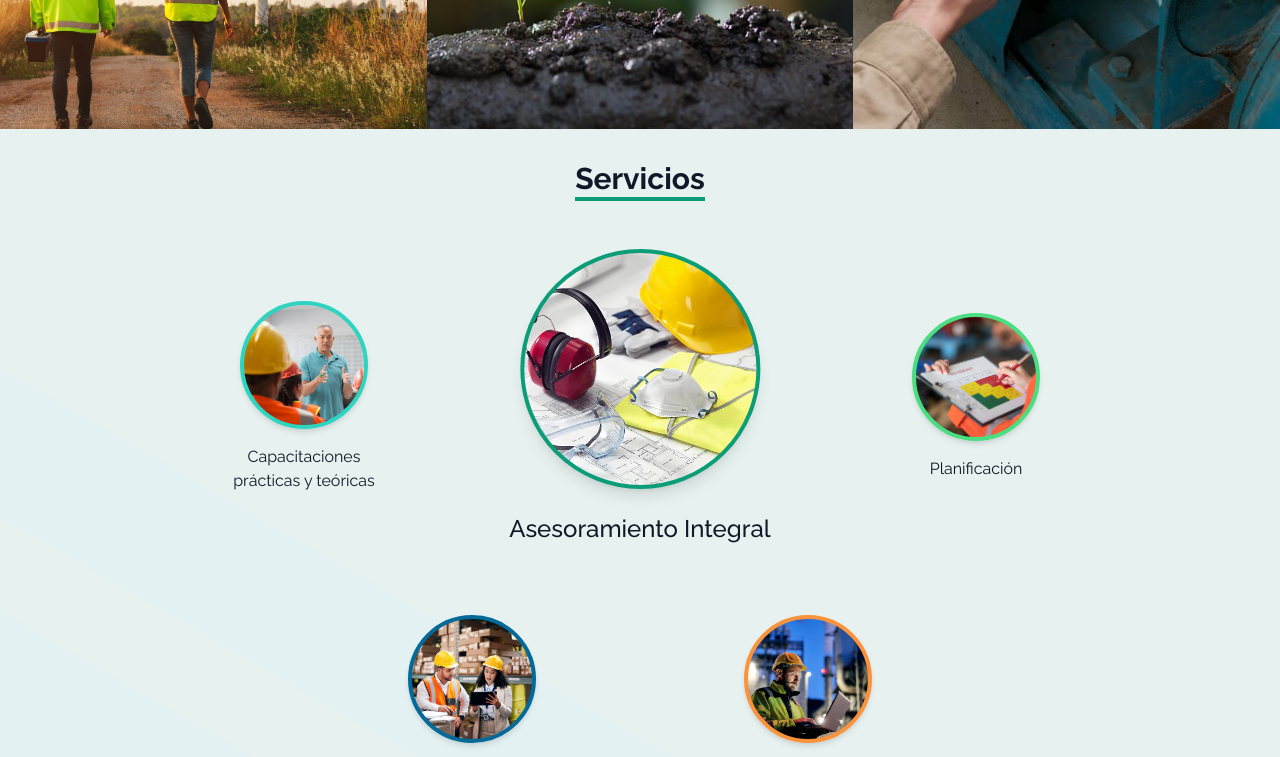
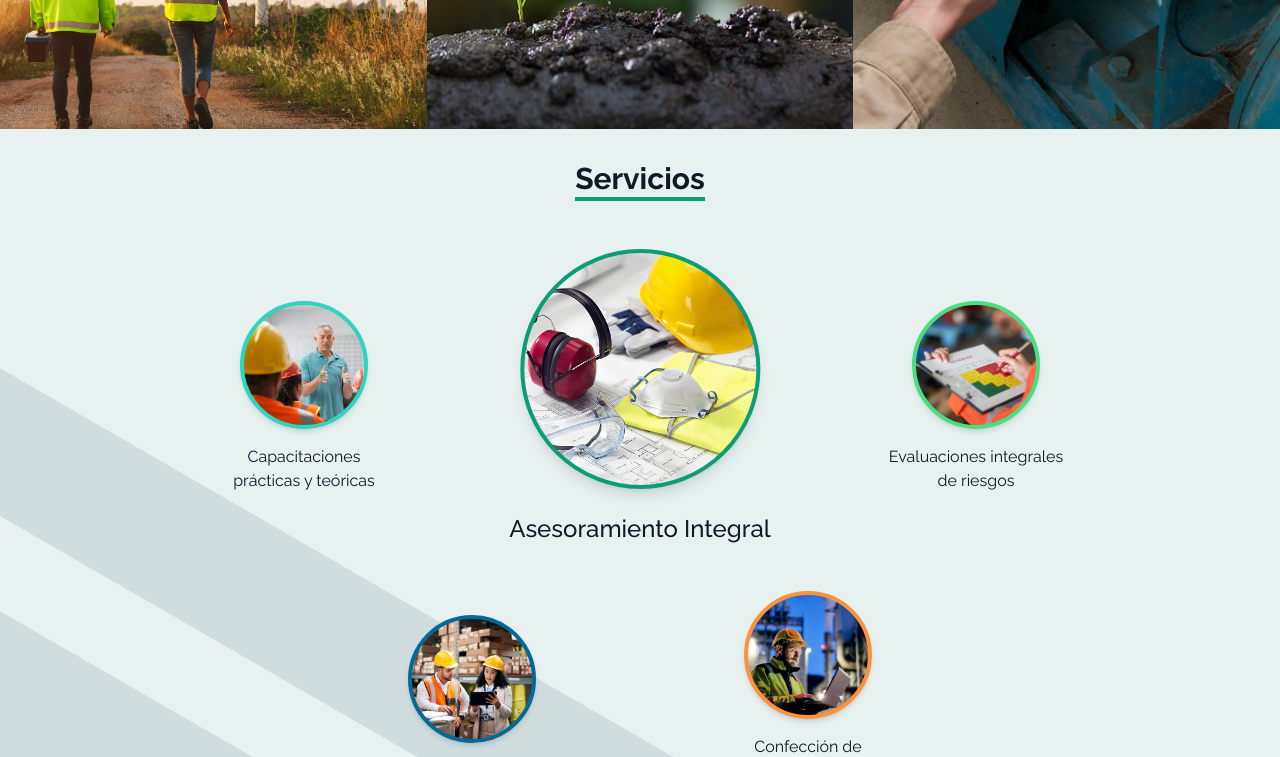
Before and after one commit to augusbuttaro/GABIA, a React (Create React App) app: page / in a window 1280 px wide. Shown: the part 360-1117 px from the top of the page. Built offline with nearby package versions, Linux system fonts and the light colour scheme.

Commit message:
refine services names

```diff
--- a/src/components/Services.js
+++ b/src/components/Services.js
@@ -6,9 +6,9 @@ import servicio from '../public/servicio.jpg'
 
 const services = [
   { name: "Capacitaciones prácticas y teóricas", color: "border-teal-400", img: capacitacion },
-  { name: "Trabajo en equipo", color: "border-blue-400", img: servicio },
-  { name: "Estrategia", color: "border-orange-400", img: programas },
-  { name: "Planificación", color: "border-green-400",  img: risk },
+  { name: "Soporte técnico y legal", color: "border-blue-400", img: servicio },
+  { name: "Confección de programas de higiene y salud ocupacional", color: "border-orange-400", img: programas },
+  { name: "Evaluaciones integrales de riesgos", color: "border-green-400",  img: risk },
 ];
 
 // Move circles closer to the center
@@ -25,8 +25,8 @@ const Services = () => {
       {/* Stripes background */}
       <div className="absolute inset-0 w-full h-full z-0 pointer-events-none">
         <div className="absolute left-0 top-0 w-full h-full" style={{ zIndex: 0 }}>
-          <div className="absolute right-0 w-[180vw] h-32 bg-blue-900/10" style={{ top: '40%', transform: 'rotate(30deg)' }}></div>
-          <div className="absolute right-0 w-[180vw] h-32 bg-blue-900/10" style={{ top: '70%', transform: 'rotate(30deg)' }}></div>
+          <div className="absolute right-0 w-[180vw] h-32 bg-blue-100/10 dark:bg-blue-900/10" style={{ top: '40%', transform: 'rotate(30deg)' }}></div>
+          <div className="absolute right-0 w-[180vw] h-32 bg-blue-100/10 dark:bg-blue-900/10" style={{ top: '70%', transform: 'rotate(30deg)' }}></div>
         </div>
       </div>
       <h1 className='text-3xl font-bold mb-8 border-b-4 border-brunswick-600 z-10'>Servicios</h1>
```
